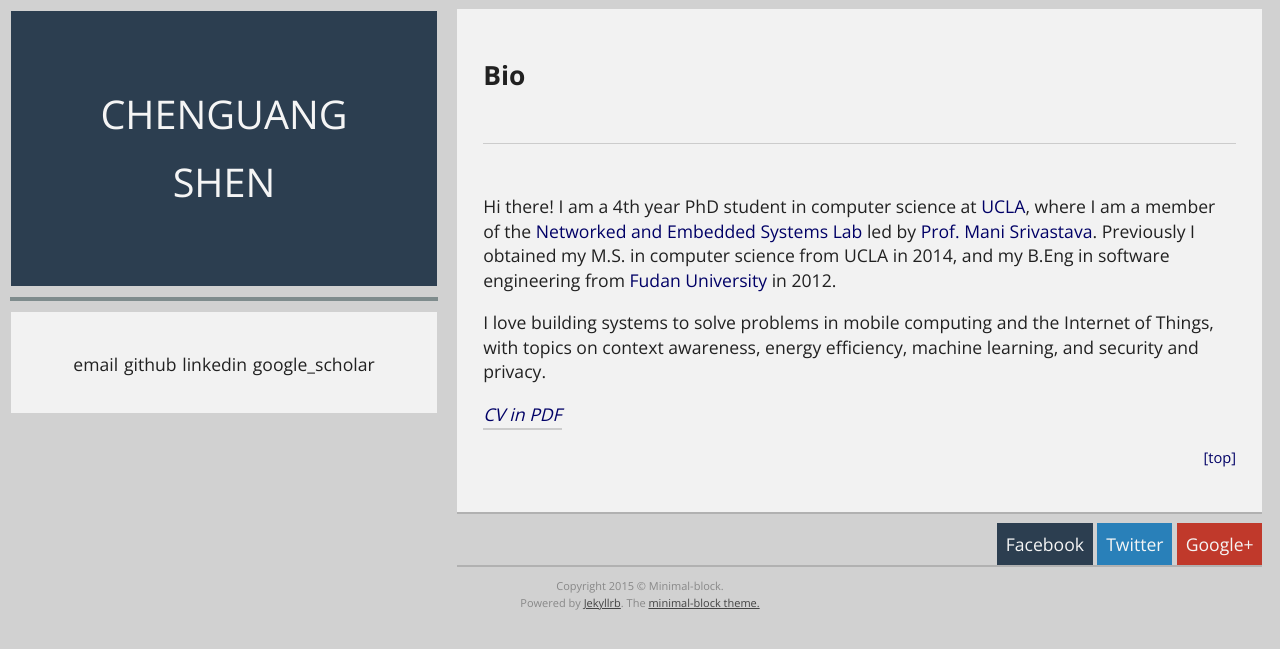
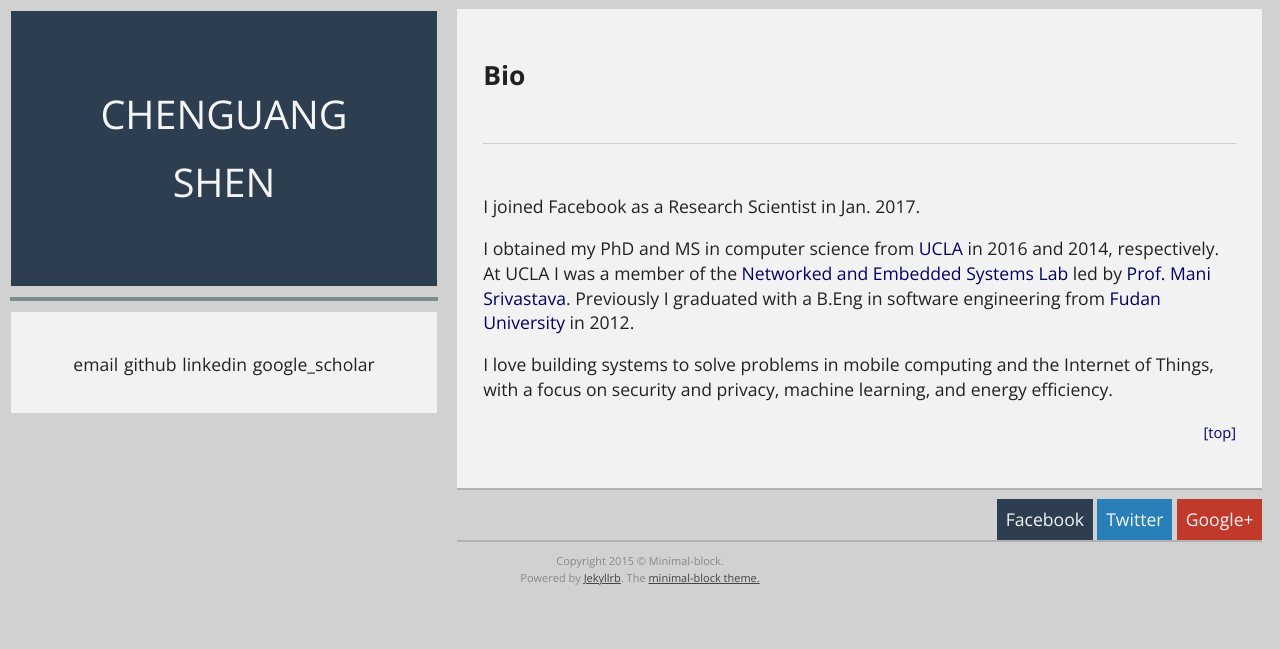
Before and after one commit to chenguangshen/chenguangshen.github.io, a Jekyll site: the page built from _posts/2016-01-04-bio.md, in a window 1280 px wide. Shown: the top 649 px of the page. Built offline with Jekyll 4.4.1, drawn with Linux system fonts in a browser that asks for light colours.

Commit message:
Update 2016-01-04-bio.md

```diff
--- a/_posts/2016-01-04-bio.md
+++ b/_posts/2016-01-04-bio.md
@@ -4,17 +4,16 @@ layout: post
 
 <div class="entry-content">
 <p>
-Hi there! I am a 4th year PhD student in computer science at <a href="http://www.cs.ucla.edu/" target="_blank">UCLA</a>, where I am a member of the <a href="http://nesl.ee.ucla.edu/" target="_blank">Networked and Embedded Systems Lab</a> led by <a href="http://nesl.ee.ucla.edu/person/show/1" target="_blank">Prof. Mani Srivastava</a>.
-Previously I obtained my M.S. in computer science from UCLA in 2014, and my B.Eng in software engineering from <a href="http://www.fudan.edu.cn/en/" target="_blank">Fudan University</a> in 2012.
+I joined Facebook as a Research Scientist in Jan. 2017.
 </p>
 
 <p>
-I love building systems to solve problems in mobile computing and the Internet of Things, with topics on context awareness, energy efficiency, machine learning, and security and privacy.
-<!-- I have done internships at <a href="http://research.microsoft.com/en-us/groups/serg/" target="_blank">Microsoft Research</a> during summer 2014 and spring 2015.  -->
+I obtained my PhD and MS in computer science from <a href="http://www.cs.ucla.edu/" target="_blank">UCLA</a> in 2016 and 2014, respectively. At UCLA I was a member of the <a href="http://nesl.ee.ucla.edu/" target="_blank">Networked and Embedded Systems Lab</a> led by <a href="http://nesl.ee.ucla.edu/person/show/1" target="_blank">Prof. Mani Srivastava</a>.
+Previously I graduated with a B.Eng in software engineering from <a href="http://www.fudan.edu.cn/en/" target="_blank">Fudan University</a> in 2012.
 </p>
 
 <p>
-<i><a href="https://www.dropbox.com/s/q5jzj54wvnhtng8/CV.pdf?dl=0" target="_blank">CV in PDF</a></i>
+I love building systems to solve problems in mobile computing and the Internet of Things, with a focus on security and privacy, machine learning, and energy efficiency.
 </p>
 
 </div>
```
